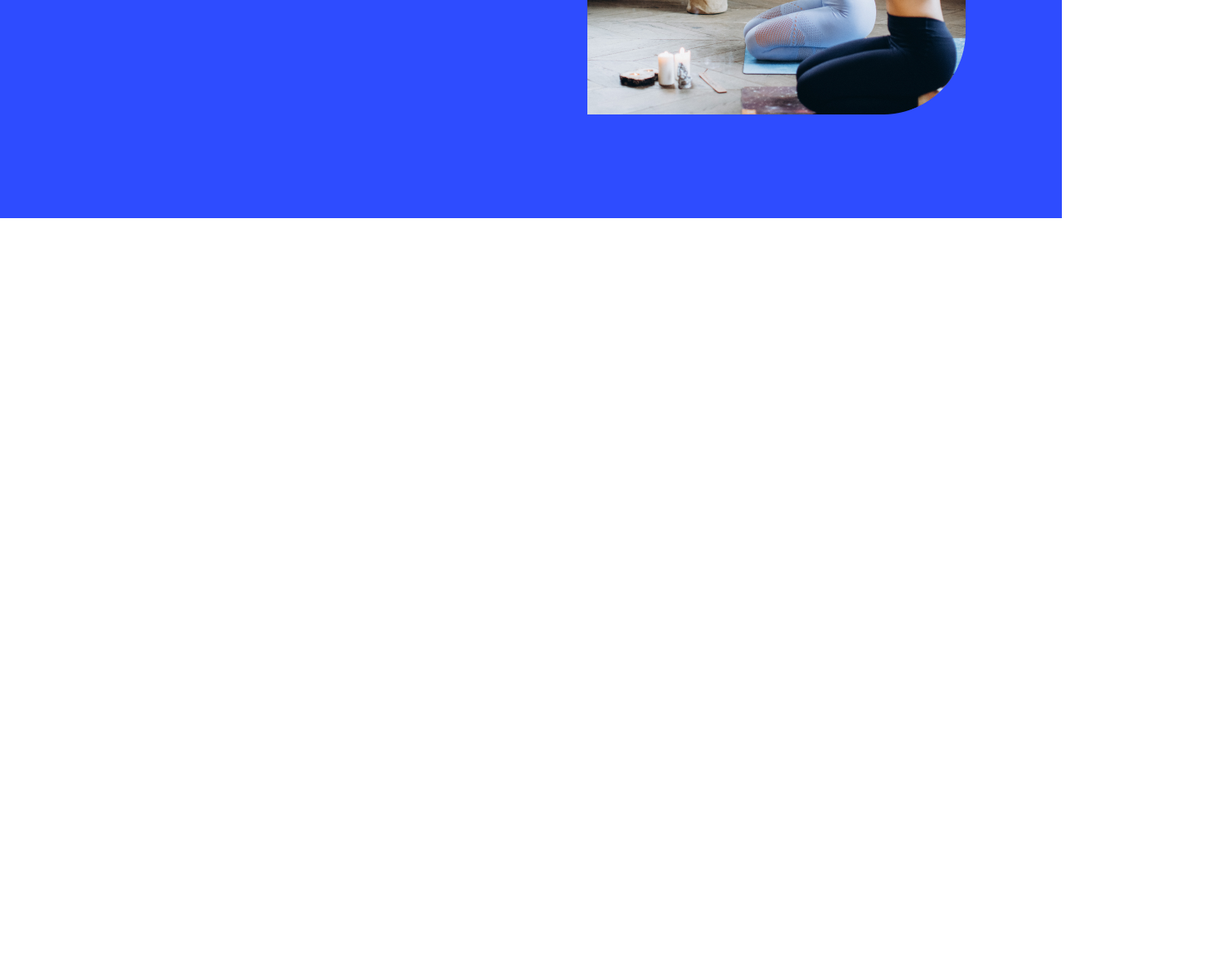
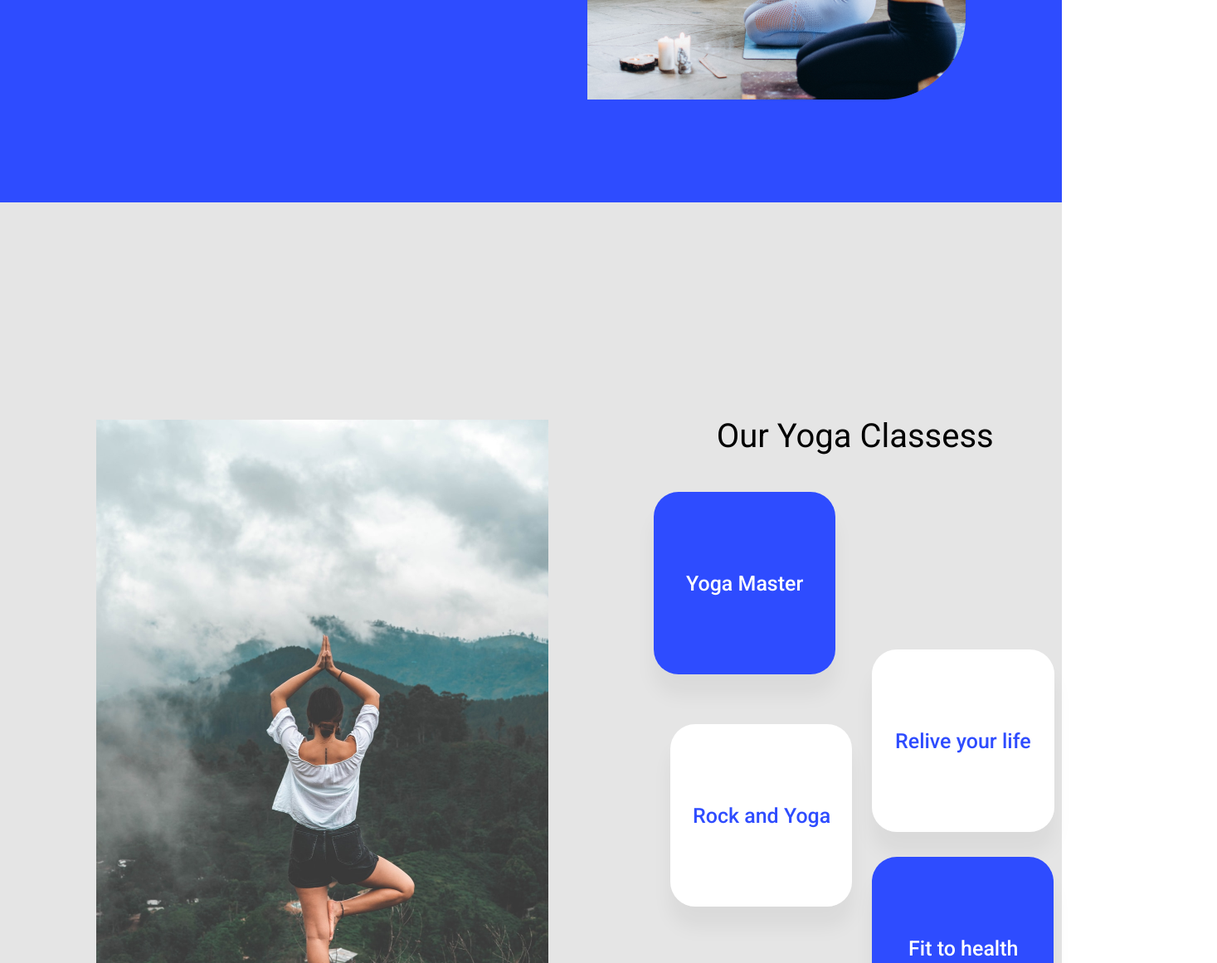
Before and after one commit to Vlad-Symonenko/Yoga, a plain HTML site: page index.html in a window 1280 px wide. Shown: the part 719-1880 px from the top of the page at 83% size, 1467 px wide, since content can reach past the window. Before the commit the page ends 982 px from the top, so only its background shows below. Drawn offline with Linux system fonts and the light colour scheme.

Commit message:
web-site-1.1

```diff
--- a/index.html
+++ b/index.html
@@ -33,8 +33,8 @@
                     <a href="" class="contact-us">Contact</a>
             </nav>
         </div>
-    </header> -->
-    <!-- <main class="main"> -->
+    </header>
+    <main class="main">
     <section class="headline">
         <div class="container">
                 <div class="headline-inner">
@@ -58,7 +58,7 @@
                 </div>
             </div>
         </section>
-        <!-- <section class="yoga-clas">
+        <section class="yoga-clas">
             <div class="container">
                 <div class="yoga-inner">
                     <div class="yoga-img">
```
